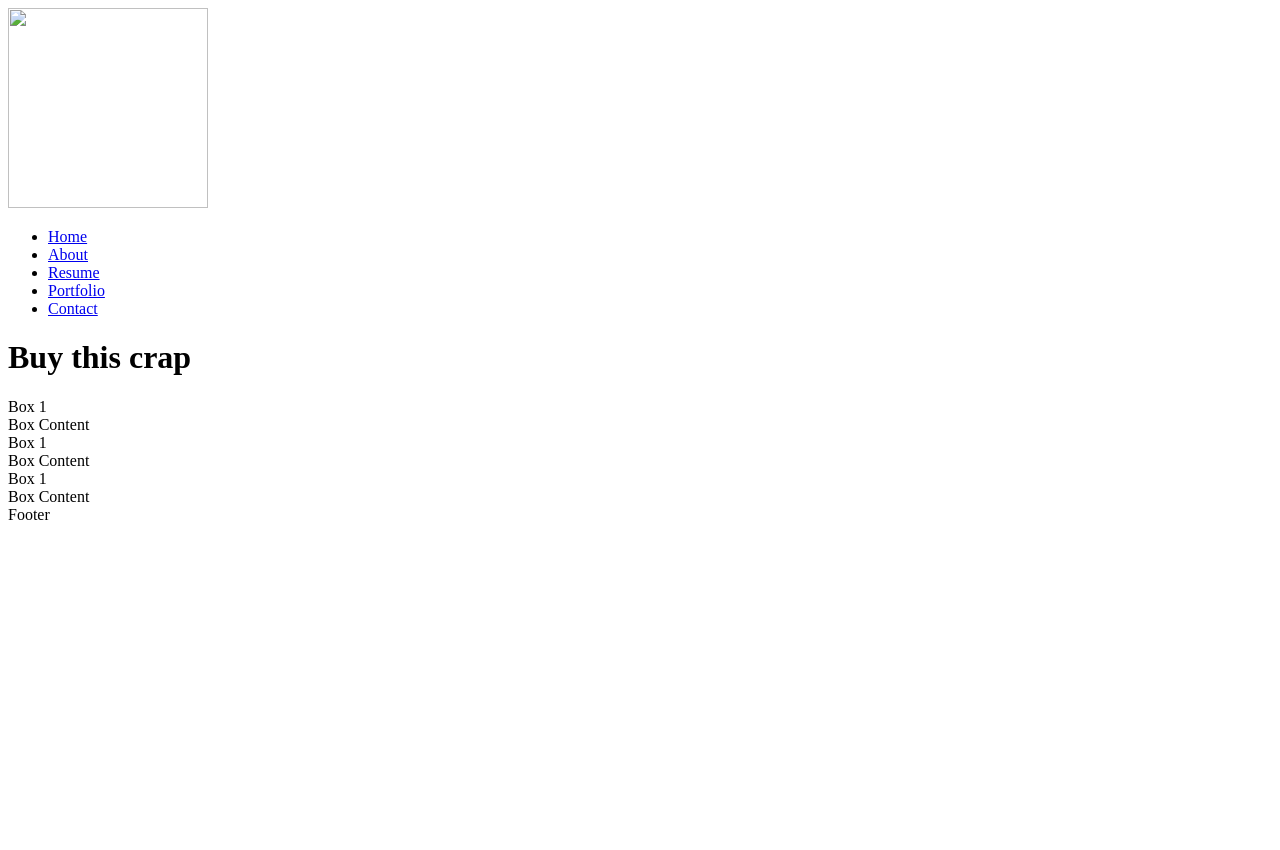
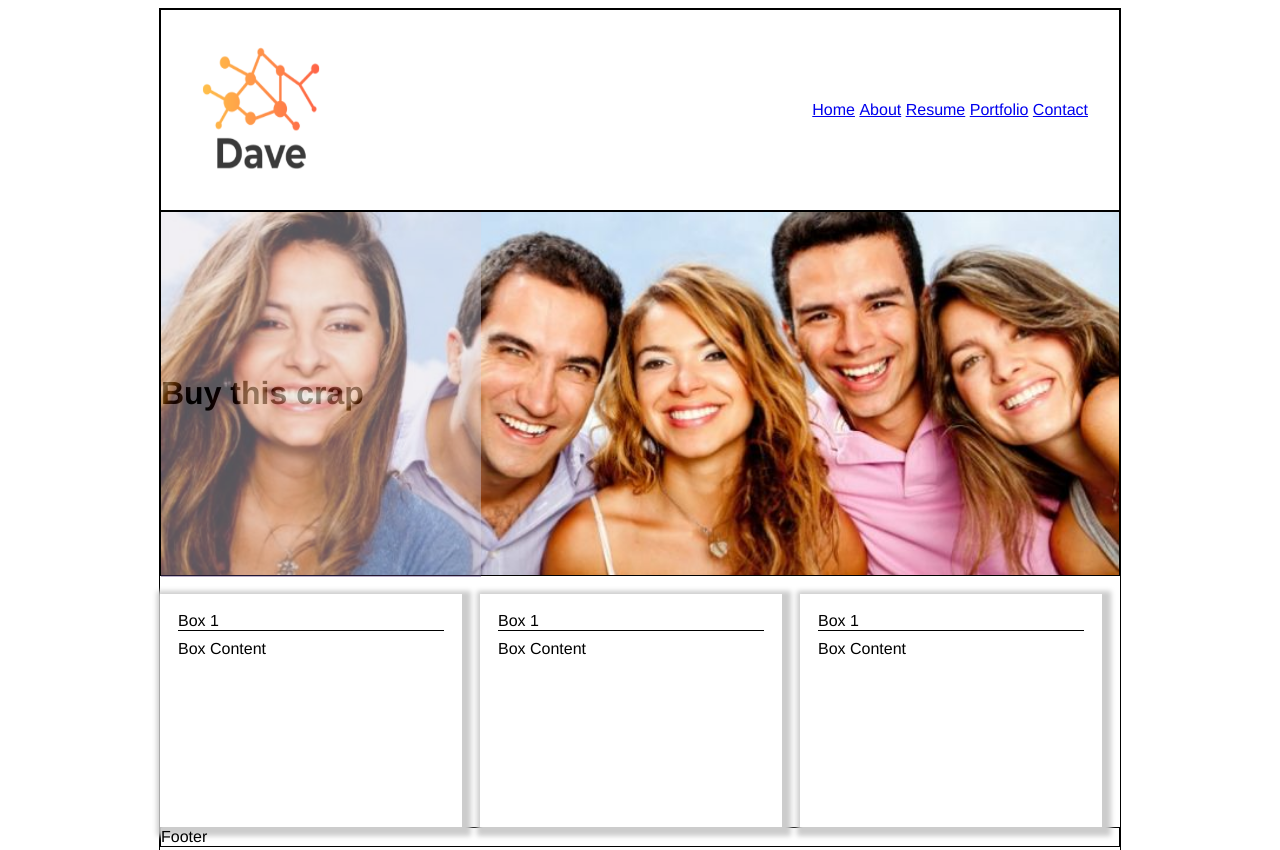
Before and after one commit to NJSal/zlayout, a plain HTML site: page zlayout/zlayout.html in a window 1280 px wide. Shown: the top 850 px of the page. Before the commit the page ends 800 px from the top, so only its background shows below. Drawn offline with Linux system fonts and the light colour scheme; files that its build step writes are made by us from their sources.

Commit message:
task: updated main.css

```diff
--- a/css/main.css
+++ b/css/main.css
@@ -0,0 +1,161 @@
+body {
+    background-color: white;
+    font-family: "HelveticaNeue-Light", "Helvetica Neue Light", "Helvetica Neue", Helvetica, Arial, "Lucida Grande", sans-serif;
+    font-weight: 300;
+}
+/*
+#box1 {
+    background-color: green;
+    float: left;
+}
+#box2 {
+    background-color: red;
+    float: left;
+}
+#box3 {
+    background-color: blue;
+    clear: both;
+    float: left;
+}
+#box4 {
+    background-color: yellow;
+    float: left;
+}
+.box {
+    width: 100px;
+    height: 100px;
+}
+*/
+.fullborder {
+    border: black solid thin;
+}
+
+#wrapper {
+    width: 960px;
+    height: 1553px;
+    margin-left: auto;
+    margin-right: auto;
+}
+#content {
+    width: 541px;
+    padding-right: 24px;
+    padding-left: 24px;
+    float: left;
+    font-size: 16px;
+    line-height: 27px;
+}
+
+#content h1 {
+    font-size: 42px;
+    line-height: 65px;
+}
+
+#content h2 {
+    font-size: 33px;
+    line-height: 52px;
+}
+
+#content h3 {
+    font-size: 26px;
+    line-height: 41px;
+}
+
+#content h4 {
+    font-size: 20px;
+    line-height: 33px;
+}
+
+#content h5 {
+    font-size: 16px;
+    line-height: 27px;
+}
+
+#content h6 {
+    font-size: 13px;
+    line-height: 23px;
+}
+
+#sidebar {
+    width: 367px;
+    float: right;
+}
+
+#footer {
+    clear: both;
+}
+
+#header {
+    height: 200px;
+    line-height: 200px;
+}
+
+#header li {
+    display: inline;
+}
+
+#header ul {
+    margin-right: 31px;
+    margin-top: 0px;
+    margin-bottom: 0px;
+    float: right;
+
+}
+
+#banner {
+    height: 363px;
+    background-image: url("/images/happypeople.jpg");
+    background-repeat: no-repeat;
+    background-size: cover;
+    line-height: 363px;
+
+}
+
+#hero  {
+    height: 365px;
+    width: 320px;
+    position: relative;
+    display: block;
+    z-index: 1;
+    top: 0;
+    right: 0;
+    bottom: 0;
+    left: 0;
+    background-color: #563d7c;
+    padding: 0px;
+    filter: alpha(opacity=40);
+    opacity: 0.40;
+}
+
+#hero h1 {
+    margin: 0px;
+}
+
+#heroText   {
+
+    position: relative;
+    z-index: 2;
+    background: rgba(255,255,255,0.8);
+
+}
+
+
+.box {
+    width: 266px;
+    padding-right: 18px;
+    padding-left: 18px;
+    padding-top: 18px;
+    height: 215px;
+    float: left;
+    -moz-box-shadow:    3px 3px 5px 6px #ccc;
+    -webkit-box-shadow: 3px 3px 5px 6px #ccc;
+    box-shadow:         3px 3px 5px 6px #ccc;
+    margin-top: 18px;
+    margin-right: 18px;
+}
+
+.boxTitle {
+    border-bottom: 1px solid black;
+}
+.boxContent {
+    padding-top: 9px;
+}
--- a/zlayout/zlayout.html
+++ b/zlayout/zlayout.html
@@ -8,7 +8,7 @@
     <meta name="description" content="The HTML5 Herald">
     <meta name="author" content="SitePoint">
 
-    <link rel="stylesheet" href="main.css">
+    <link rel="stylesheet" href="css/main.css">
 
 </head>
 
@@ -69,7 +69,7 @@
     </div>
 
 
-    <script src="script.js"></script>
+    <script src="js/script.js"></script>
 </div>
 </body>
 </html>
```
Also changed, not shown: images/happypeople.jpg (added), images/logo.PNG (added).
